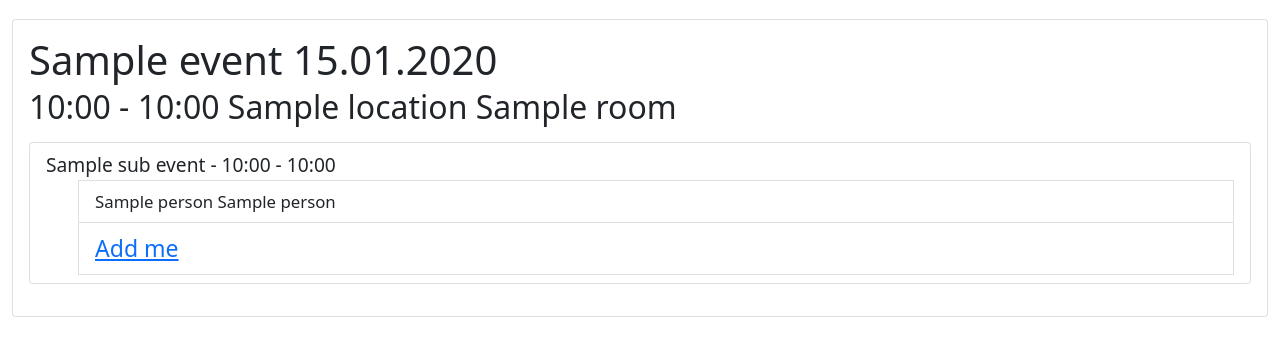
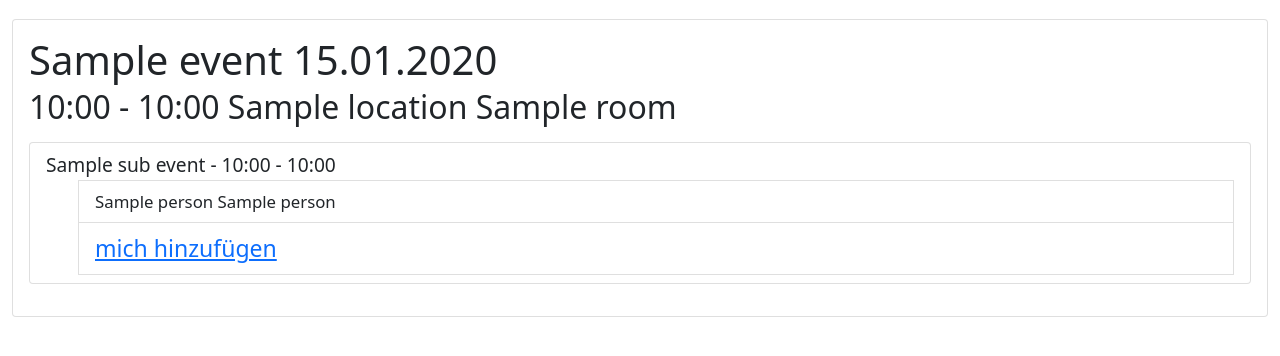
Before and after one commit to vkroll/cantorum, a Flask app: template app/templates/event_detail.html in a window 1280 px wide. Shown: the part 61-417 px from the top of the page. Run offline with Flask 3, Linux system fonts and the light colour scheme; tables that the repository leaves empty hold one stand-in row (values such as "Sample post"); the template is opened without the code that fills it: values that come from a table or form of the project are taken from there, most other values are stand-ins (such as "Sample title", 1, 10 or a date in 2020); some libraries are stand-ins or nearby versions.

Commit message:
changed the links to german

```diff
--- a/app/templates/event_detail.html
+++ b/app/templates/event_detail.html
@@ -25,7 +25,7 @@
                                             class="remove"
                                             id="remove-{{ sub_event.id}}"
                                             data-event-id="{{ sub_event.id}}"
-                                            >Remove me</a>
+                                            >entfernen</a>
                                     {% endif %}
                                 </li>
                                 <!-- Add other attendee details as needed -->
@@ -35,7 +35,7 @@
                                 <li class="list-group-item">
                                     <a href="#" class="add"
                                         id="add-{{ sub_event.id}}"
-                                        data-event-id="{{ sub_event.id}}">Add me</a>
+                                        data-event-id="{{ sub_event.id}}">mich hinzufügen</a>
                                 </li>
                             {% endif %}
                         </ul>
```
